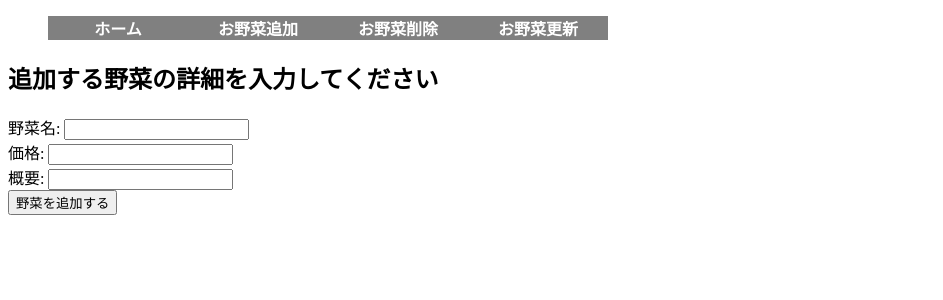
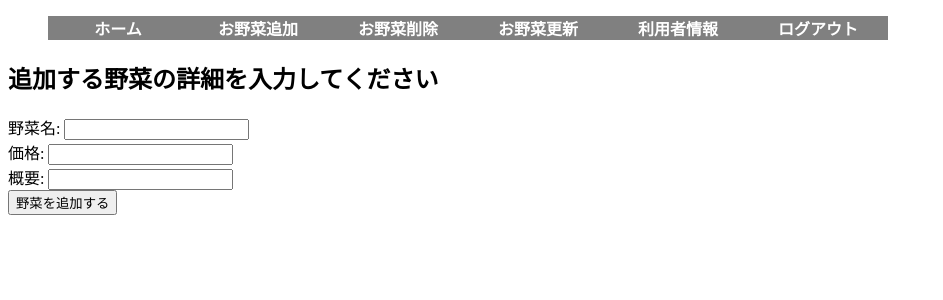
Before and after one commit to saike1119/WebPlayground, a PHP site: page /Vegetable/vegetable_add.php in a window 1280 px wide. Shown: the part 130-430 px from the top of the page, without its empty margins (0-943 px from the left). Run offline with PHP 8.4, Linux system fonts and the light colour scheme.

Commit message:
ナビゲーション項目追加

```diff
--- a/Vegetable/vegetable_add.php
+++ b/Vegetable/vegetable_add.php
@@ -23,6 +23,12 @@
     <li>
         <a href="http://192.168.33.10/vegetable/vegetable_update.php">お野菜更新</a>
     </li>
+    <li>
+        <a href="http://192.168.33.10/vegetable/vegetable_profile.php">利用者情報</a>
+    </li>
+    <li>
+        <a href="#">ログアウト</a>
+    </li>
 </ul>
 <h2>追加する野菜の詳細を入力してください</h2>
 <form action="insert_vegetable.php" method="post">
--- a/Vegetable/vegetable_delete.php
+++ b/Vegetable/vegetable_delete.php
@@ -23,6 +23,12 @@
     <li>
         <a href="http://192.168.33.10/vegetable/vegetable_update.php">お野菜更新</a>
     </li>
+    <li>
+        <a href="http://192.168.33.10/vegetable/vegetable_profile.php">利用者情報</a>
+    </li>
+    <li>
+        <a href="#">ログアウト</a>
+    </li>
 </ul>
 <h2>削除する野菜の管理IDを入力してください</h2>
 <form action="delete_vegetable.php" method="post">
--- a/Vegetable/vegetable_profile.php
+++ b/Vegetable/vegetable_profile.php
@@ -45,7 +45,7 @@ $mysqli->close();
         <a href="http://192.168.33.10/vegetable/vegetable_update.php">お野菜更新</a>
     </li>
     <li>
-        <a href="#">利用者情報</a>
+        <a href="http://192.168.33.10/vegetable/vegetable_profile.php">利用者情報</a>
     </li>
     <li>
         <a href="#">ログアウト</a>
--- a/Vegetable/vegetable_update.php
+++ b/Vegetable/vegetable_update.php
@@ -22,6 +22,12 @@
     </li>
     <li>
         <a href="http://192.168.33.10/vegetable/vegetable_update.php">お野菜更新</a>
+    </li>
+    <li>
+        <a href="http://192.168.33.10/vegetable/vegetable_profile.php">利用者情報</a>
+    </li>
+    <li>
+        <a href="#">ログアウト</a>
     </li>
 </ul>
 <h2>料理の検索確認</h2>
```
